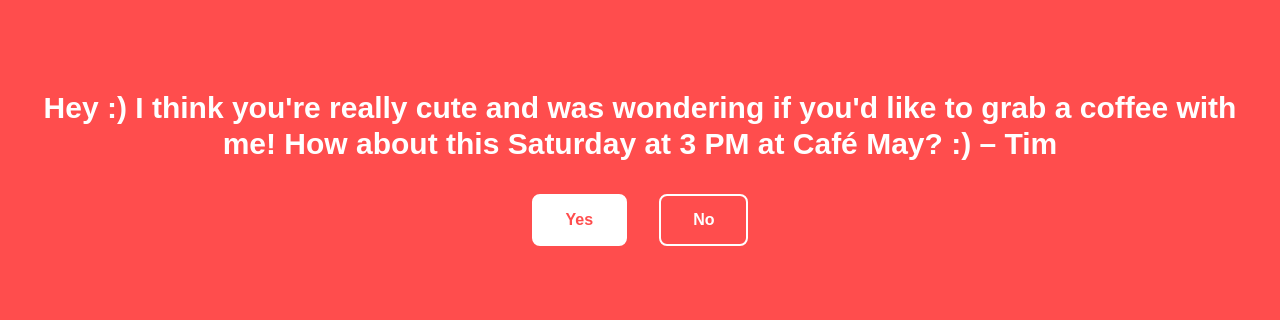
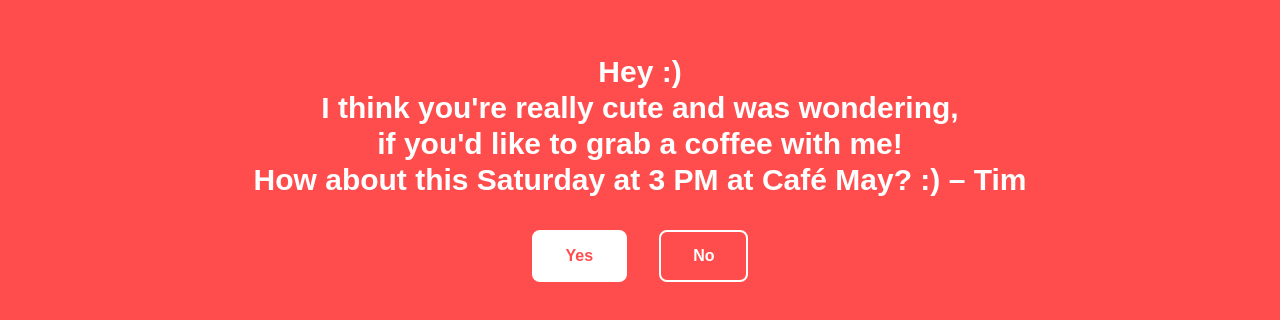
Before and after one commit to Tim-D-walter/nfcpage, a Next.js app: page / in a window 1280 px wide. Shown: the part 232-552 px from the top of the page. Built offline with nearby package versions, Linux system fonts and the light colour scheme.

Commit message:
better init text

```diff
--- a/app/page.tsx
+++ b/app/page.tsx
@@ -15,7 +15,7 @@ export default function Home() {
         // Check if the browser language is German
         if (language.startsWith("de")) {
             setMessage(
-                "Hey na du? :) Ich finde dich echt süß und dachte, vielleicht könnten wir mal zusammen einen Kaffee trinken! " +
+                "Hey na du? :)<br />Ich finde dich echt süß und dachte,<br />vielleicht könnten wir mal zusammen einen Kaffee trinken!<br />" +
                 "Diesen Samstag 15 Uhr dann im Café May? :) – Tim"
             );
             setYesLabel("Ja");
@@ -23,7 +23,7 @@ export default function Home() {
         } else {
             // Default to English
             setMessage(
-                "Hey :) I think you're really cute and was wondering if you'd like to grab a coffee with me! " +
+                "Hey :)<br />I think you're really cute and was wondering,<br />if you'd like to grab a coffee with me!<br />" +
                 "How about this Saturday at 3 PM at Café May? :) – Tim"
             );
             setYesLabel("Yes");
@@ -48,17 +48,20 @@ export default function Home() {
 
     const handleNoClick = () => {
         if (navigator.language.startsWith("de")) {
-            setMessage("Alles gut! Vielleicht ein andermal :) Ich wünsche dir auf jeden Fall noch einen großartigen Tag!");
+            setMessage("Alles gut! Vielleicht ein andermal :)<br />Ich wünsche dir auf jeden Fall noch einen großartigen Tag!");
         } else {
-            setMessage("No worries! Maybe another time :) Wishing you an awesome day regardless!");
+            setMessage("No worries! Maybe another time :)<br />Wishing you an awesome day regardless!");
         }
         setShowButtons(false);
     };
 
     return (
         <div className="flex flex-col items-center justify-center min-h-screen p-4" style={{ backgroundColor: "#ff4d4d" }}>
-            <h1 className="text-3xl font-bold mb-8 text-center text-white">
-                {message}
+            <h1
+                className="text-3xl font-bold mb-8 text-center text-white"
+                dangerouslySetInnerHTML={{ __html: message }}
+            >
+                {/* Render message with inner HTML */}
             </h1>
 
             {showButtons && (
```
